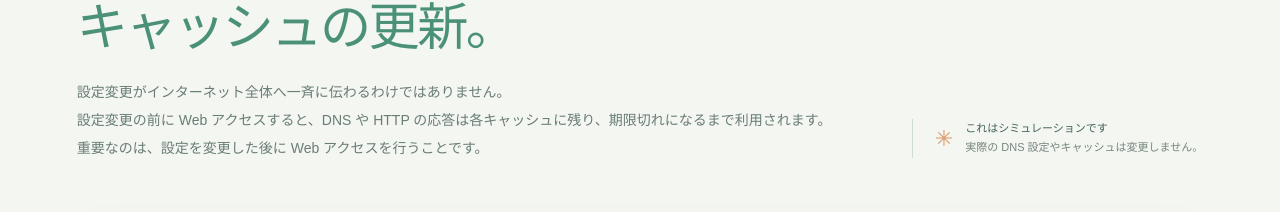
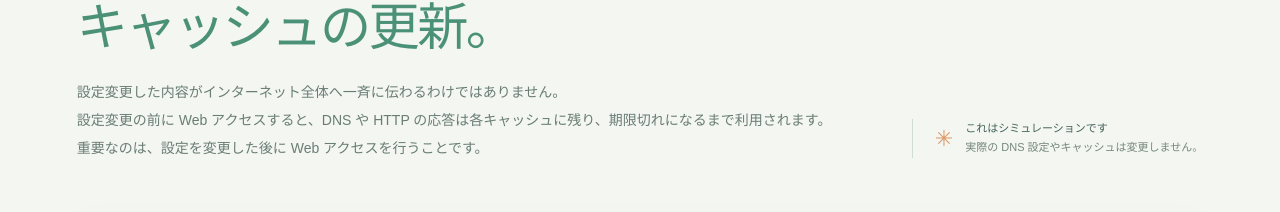
Before and after one commit to yoshigoto/do-not-say-dns-propagation, a website with bundled scripts: page public/index.html in a window 1280 px wide. Shown: the part 242-454 px from the top of the page. Built offline with nearby package versions, Linux system fonts and the light colour scheme.

Commit message:
文章を明確化

```diff
--- a/public/index.html
+++ b/public/index.html
@@ -20,7 +20,7 @@
       <div>
         <div class="eyebrow"><span>THE DNS MISCONCEPTION</span><span class="line"></span> 01 / 02</div>
         <h1>「DNS浸透」ではなく<br><em>キャッシュの更新。</em></h1>
-        <p>設定変更がインターネット全体へ一斉に伝わるわけではありません。<br>
+        <p>設定変更した内容がインターネット全体へ一斉に伝わるわけではありません。<br>
           設定変更の前に Web アクセスすると、DNS や HTTP の応答は各キャッシュに残り、期限切れになるまで利用されます。<br>
           重要なのは、設定を変更した後に Web アクセスを行うことです。
         </p>
```
